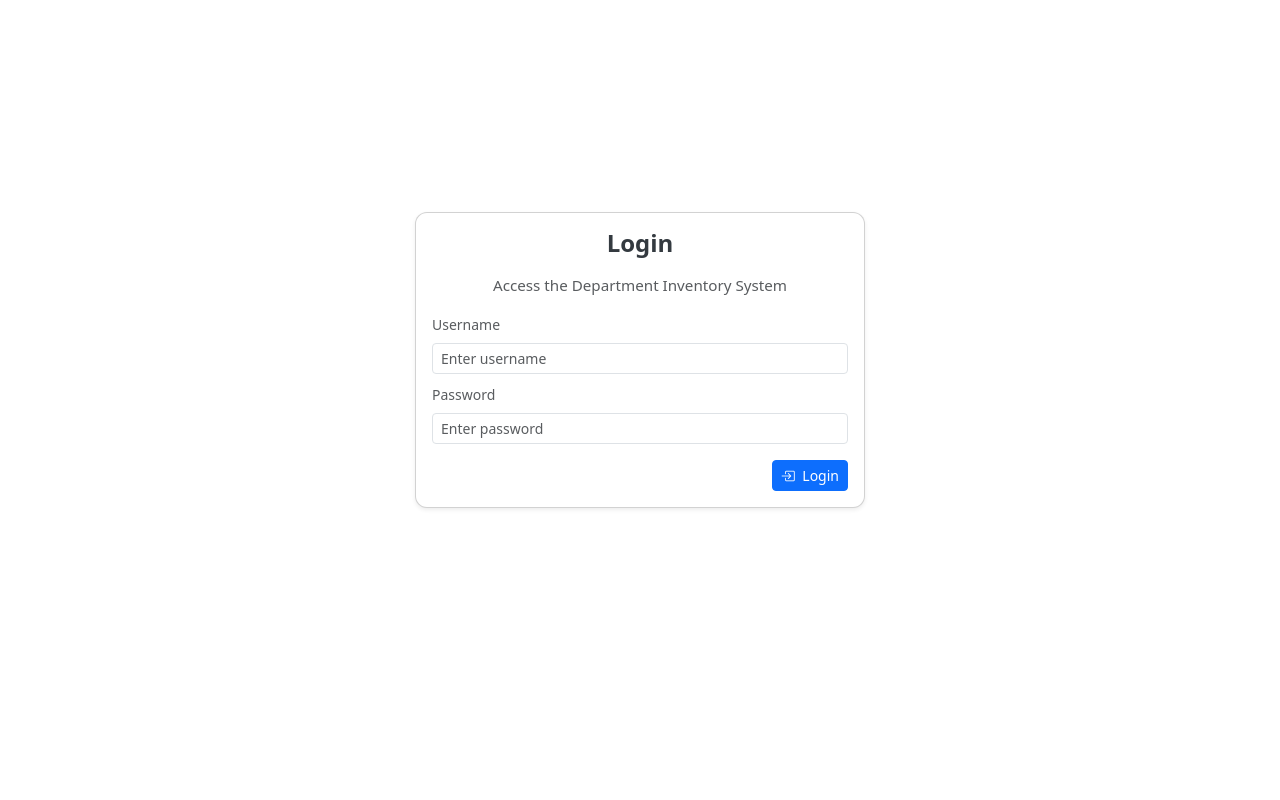
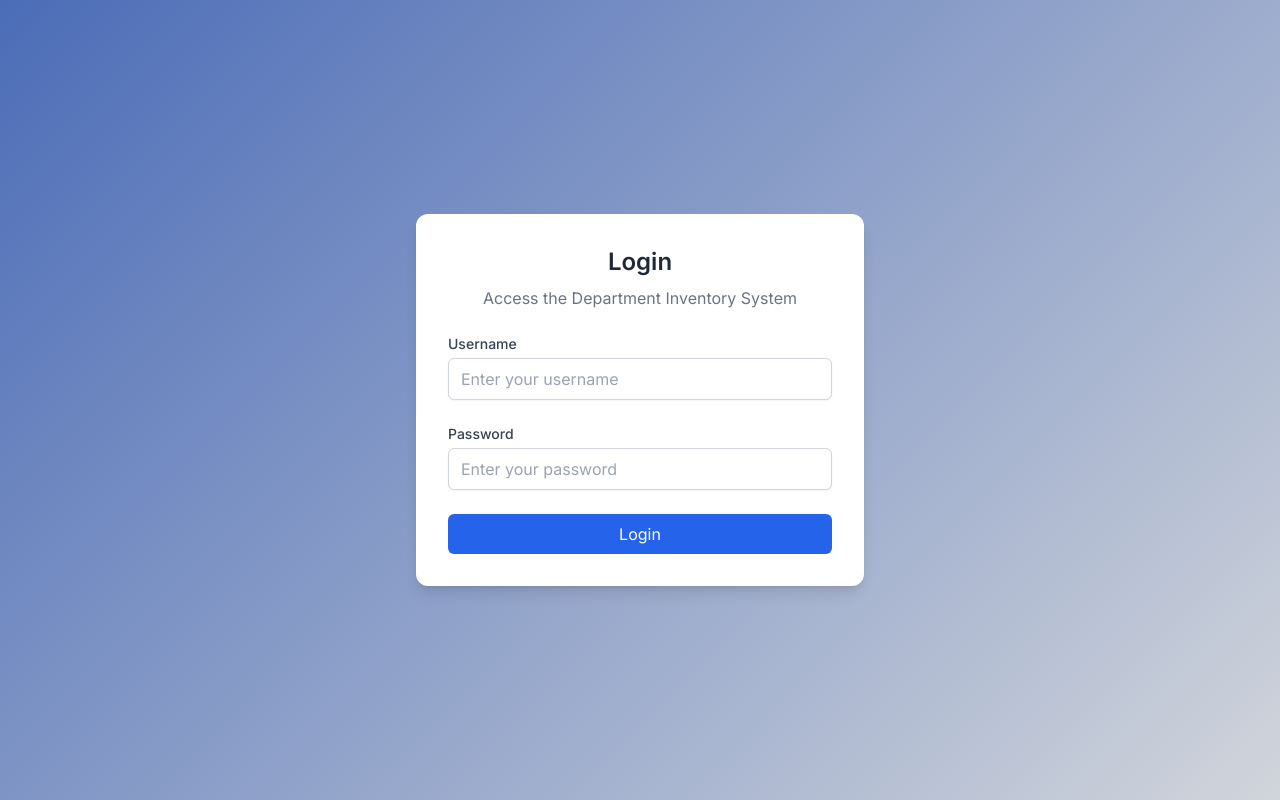
Before and after one commit to aniketW42/Department-Inventory-Management-And-Forecaster, a Django app: page /login/ in a window 1280 px wide. Run offline with Django 5.2, Linux system fonts and the light colour scheme; some libraries are stand-ins or nearby versions.

Commit message:
login page changed

```diff
--- a/templates/base.html
+++ b/templates/base.html
@@ -409,10 +409,6 @@
             <span class="fw-semibold">CDI</span>
         </a>
         <div class="ms-auto d-flex align-items-center gap-3">
-            <button class="theme-toggle" id="theme-toggle" title="Toggle theme">
-                <i class="bi bi-sun" id="light-icon"></i>
-                <i class="bi bi-moon d-none" id="dark-icon"></i>
-            </button>
             <a class="nav-btn position-relative" href="{% url 'notification_list' %}">
                 <i class="bi bi-bell"></i>
                 <span class="d-none d-sm-inline">Notifications</span>
--- a/templates/maintenance/maintenance_page.html
+++ b/templates/maintenance/maintenance_page.html
@@ -33,7 +33,9 @@
                             <th>Last Maintenance</th>
                             <th>Interval (Days)</th>
                             <th>Days Remaining</th>
+                            {% if not is_hod %}
                             <th>Action</th>
+                            {% endif %}
                         </tr>
                     </thead>
                     <tbody id="maintenanceTable">
@@ -72,7 +74,11 @@
                             <td>
                                 {% comment %} <form method="post" action="{% url 'perform_maintenance' req.id %}"> {% endcomment %}
                                     {% comment %} {% csrf_token %} {% endcomment %}
+                                    {% if is_clerk %}
                                     <button type="submit" class="btn btn-sm btn-outline-success">Mark Maintained</button>
+                                    {% elif is_faculty %}
+                                    <button type="submit" class="btn btn-sm btn-outline-success">Request for Maintenance</button>
+                                    {% endif%}
                                 {% comment %} </form> {% endcomment %}
                             </td>
                         </tr>
--- a/templates/user/login.html
+++ b/templates/user/login.html
@@ -3,42 +3,66 @@
 <head>
     <meta charset="UTF-8">
     <meta name="viewport" content="width=device-width, initial-scale=1.0">
-    <title>Login</title>
-    <link href="https://cdn.jsdelivr.net/npm/bootstrap@5.3.0/dist/css/bootstrap.min.css" rel="stylesheet">
-    <link href="https://cdnjs.cloudflare.com/ajax/libs/bootstrap-icons/1.10.5/font/bootstrap-icons.min.css" rel="stylesheet">
-    <link href="https://cdnjs.cloudflare.com/ajax/libs/font-awesome/5.15.4/css/all.min.css" rel="stylesheet">
+    <title>Login - Department Inventory System</title>
+    <!-- Tailwind CSS CDN -->
+    <script src="https://cdn.tailwindcss.com"></script>
+    <!-- Google Fonts (Inter) -->
+    <link href="https://fonts.googleapis.com/css2?family=Inter:wght@400;500;600&display=swap" rel="stylesheet">
+    <style>
+        body {
+            font-family: 'Inter', sans-serif;
+            background: linear-gradient(135deg, #4b6cb7 0%, #d1d5db 100%);
+        }
+        /* Fade-in animation for the form */
+        .form-container {
+            animation: fadeIn 0.5s ease-in-out;
+        }
+        @keyframes fadeIn {
+            0% { opacity: 0; transform: translateY(20px); }
+            100% { opacity: 1; transform: translateY(0); }
+        }
+    </style>
 </head>
-<body>
-    <div class="container mt-3 mb-4 d-flex align-items-center" style="min-height: calc(100vh - 112px);">
-        <div class="card shadow-sm mx-auto" style="max-width: 450px; width: 100%; background-color: #ffffff; border-radius: 12px;">
-            <div class="card-body p-3">
-                <h2 class="mb-3 fw-bold text-center" style="color: #343a40; font-size: 1.5rem;">Login</h2>
-                <p class="text-center mb-3 text-muted" style="font-size: 0.95rem;">Access the Department Inventory System</p>
-                <form method="post">
-                    {% csrf_token %}
+<body class="min-h-screen flex items-center justify-center">
+    <div class="form-container bg-white p-8 rounded-xl shadow-lg max-w-md w-full">
+        <!-- Header -->
+        <h1 class="text-2xl font-semibold text-gray-800 text-center mb-2">Login</h1>
+        <p class="text-gray-500 text-center mb-6">Access the Department Inventory System</p>
+
+        <!-- Error Message -->
         {% if form.errors %}
-                        <div class="alert alert-danger alert-dismissible fade show mb-2" role="alert" style="font-size: 0.9rem; padding: 0.5rem 0.75rem;">
-                            <strong>Error:</strong> Invalid username or password.
-                            <button type="button" class="btn-close" data-bs-dismiss="alert" aria-label="Close"></button>
+            <div class="bg-red-100 border-l-4 border-red-500 text-red-700 p-4 mb-6" role="alert">
+                <p>Error: Invalid username or password.</p>
             </div>
         {% endif %}
-                    <div class="mb-2">
-                        <label for="id_username" class="form-label small fw-medium text-muted">Username</label>
-                        <input type="text" name="username" id="id_username" class="form-control form-control-sm" required placeholder="Enter username">
+
+        <!-- Login Form -->
+        <form method="post" class="space-y-6">
+            {% csrf_token %}
+            <!-- Username Field -->
+            <div>
+                <label for="id_username" class="block text-sm font-medium text-gray-700">Username</label>
+                <input type="text" name="username" id="id_username" required
+                       class="mt-1 w-full px-3 py-2 border border-gray-300 rounded-md shadow-sm focus:outline-none focus:ring-2 focus:ring-blue-500 focus:border-blue-500 transition duration-200"
+                       placeholder="Enter your username">
             </div>
-                    <div class="mb-2">
-                        <label for="id_password" class="form-label small fw-medium text-muted">Password</label>
-                        <input type="password" name="password" id="id_password" class="form-control form-control-sm" required placeholder="Enter password">
+
+            <!-- Password Field -->
+            <div>
+                <label for="id_password" class="block text-sm font-medium text-gray-700">Password</label>
+                <input type="password" name="password" id="id_password" required
+                       class="mt-1 w-full px-3 py-2 border border-gray-300 rounded-md shadow-sm focus:outline-none focus:ring-2 focus:ring-blue-500 focus:border-blue-500 transition duration-200"
+                       placeholder="Enter your password">
             </div>
-                    <div class="d-flex justify-content-end mt-3">
-                        <button type="submit" class="btn btn-primary btn-sm">
-                            <i class="bi bi-box-arrow-in-right me-1"></i> Login
+
+            <!-- Submit Button -->
+            <div>
+                <button type="submit"
+                        class="w-full bg-blue-600 text-white py-2 px-4 rounded-md hover:bg-blue-700 focus:outline-none focus:ring-2 focus:ring-blue-500 focus:ring-offset-2 transition duration-200">
+                    Login
                 </button>
             </div>
         </form>
     </div>
-        </div>
-    </div>
-    <script src="https://cdn.jsdelivr.net/npm/bootstrap@5.3.0/dist/js/bootstrap.bundle.min.js"></script>
 </body>
 </html>
```
Also changed, not shown: templates/user/manage_users.html (+0 -8 lines), db.sqlite3. Lines whose indentation alone changed are shown as unchanged.
